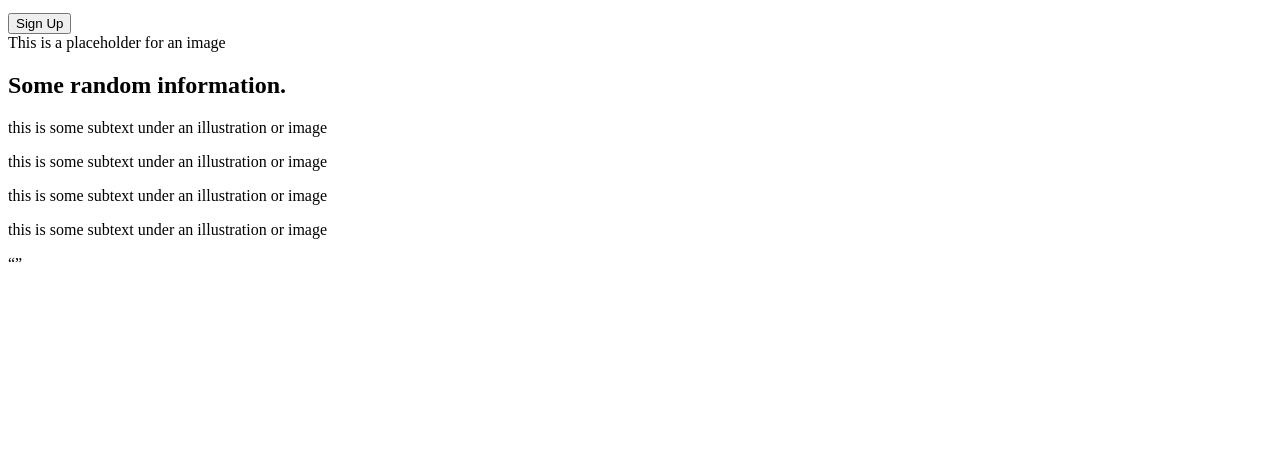
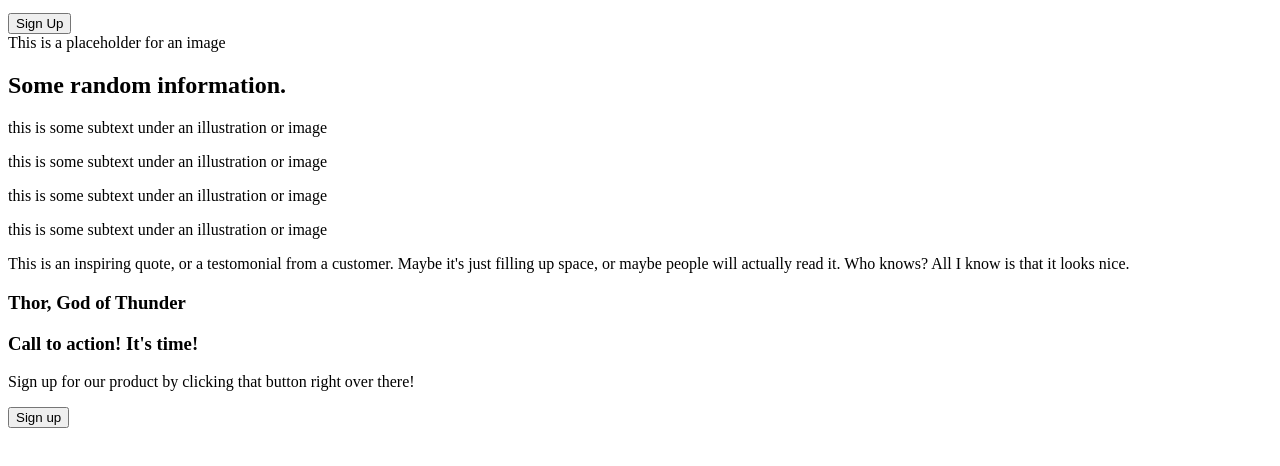
Before and after one commit to Tyree-White/landing-page, a plain HTML site: page index.html in a window 1280 px wide. Shown: the part 214-680 px from the top of the page. Drawn offline with Linux system fonts and the light colour scheme.

Commit message:
Add new section with call to action and button

```diff
--- a/index.html
+++ b/index.html
@@ -41,7 +41,14 @@
       </div>
     </div>
     <div class="quote">
-      <q></q>
+      <p>This is an inspiring quote, or a testomonial from a customer. Maybe it's just filling up space, or maybe people will actually read it. Who knows? All I know is that it looks nice.</p>
+      <h3>Thor, God of Thunder</h3>
     </div>
-  </body>
+    <div class="cta">
+      <div class="cta-container">
+        <h3>Call to action! It's time!</h3>
+        <p>Sign up for our product by clicking that button right over there!</p>
+        <button>Sign up</button>
+      </div>
+    </div>
 </html>
```
